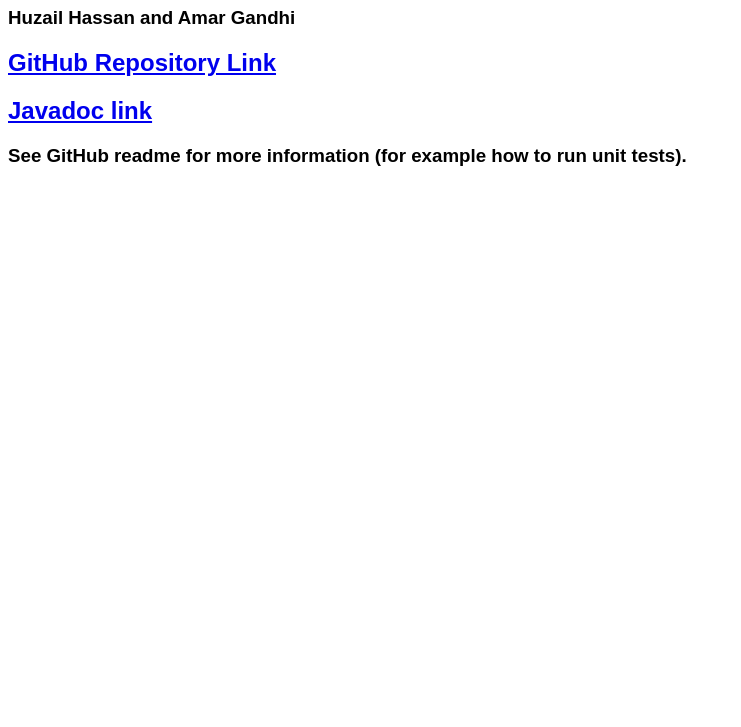
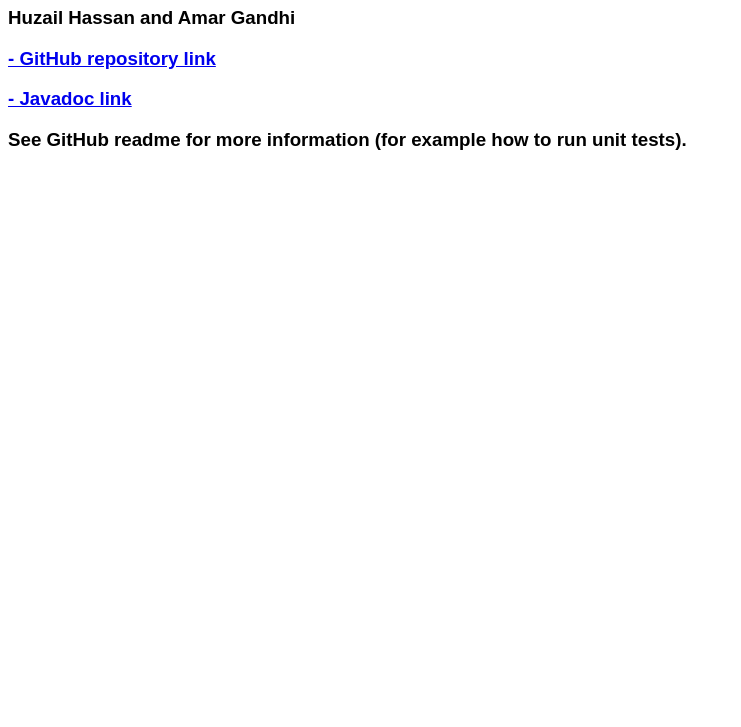
Before and after one commit to huzailhassan/ADTBag, a plain HTML site: page index.html in a window 1280 px wide. Shown: the part 73-800 px from the top of the page, without its empty margins (0-741 px from the left). Drawn offline with Linux system fonts and the light colour scheme.

Commit message:
Fix capitalization in index.html

```diff
--- a/index.html
+++ b/index.html
@@ -5,9 +5,9 @@
 <h1>ADTBag - CS2400 Project 1</h1>
 <h3>Huzail Hassan and Amar Gandhi</h3>
 
-<h2><a href="https://github.com/huzailhassan/ADTBag">GitHub Repository Link</a></h2>
+<h3><a href="https://github.com/huzailhassan/ADTBag">- GitHub repository link</a></h3>
 
-<h2><a href="./doc/index.html?package-summary.html">Javadoc link</a></h2>
+<h3><a href="./doc/index.html?package-summary.html">- Javadoc link</a></h3>
 
 <h3>See GitHub readme for more information (for example how to run unit tests).</h3>
 
```
